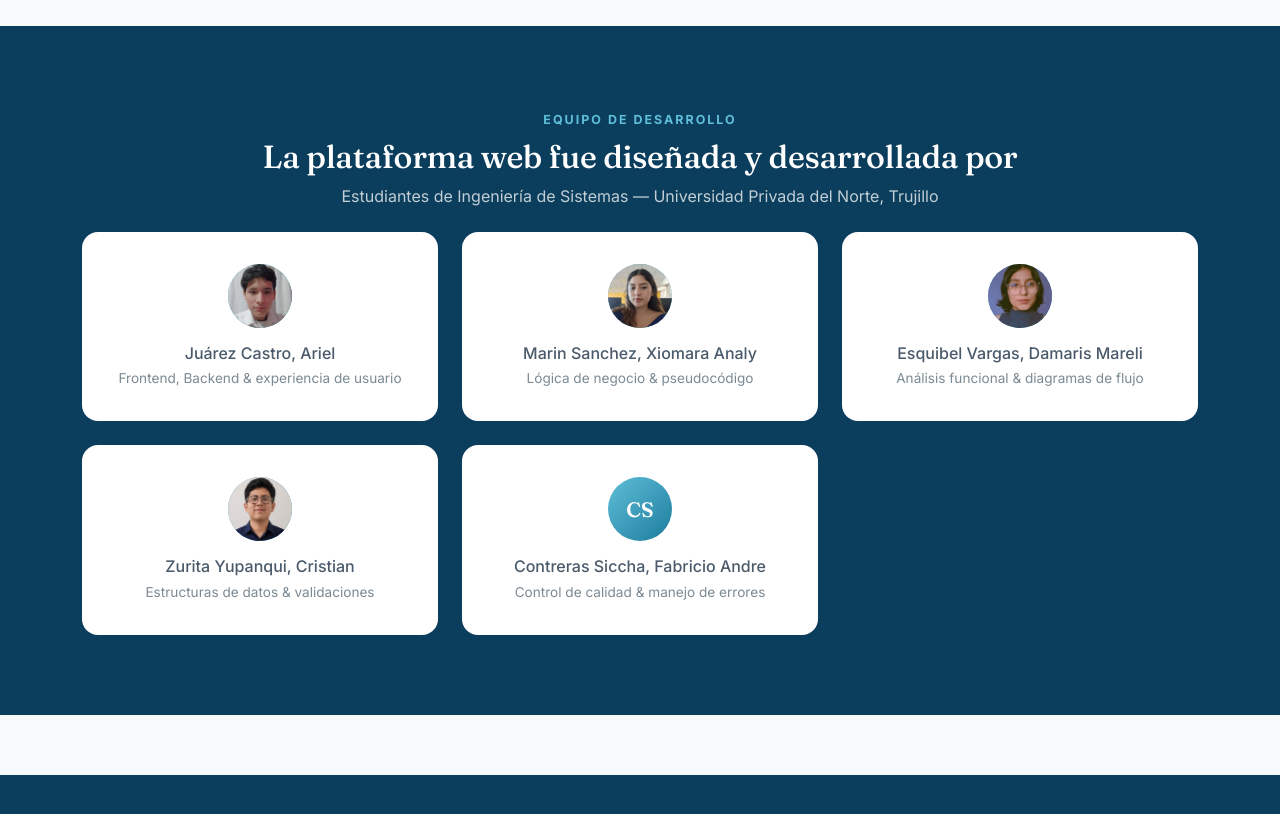
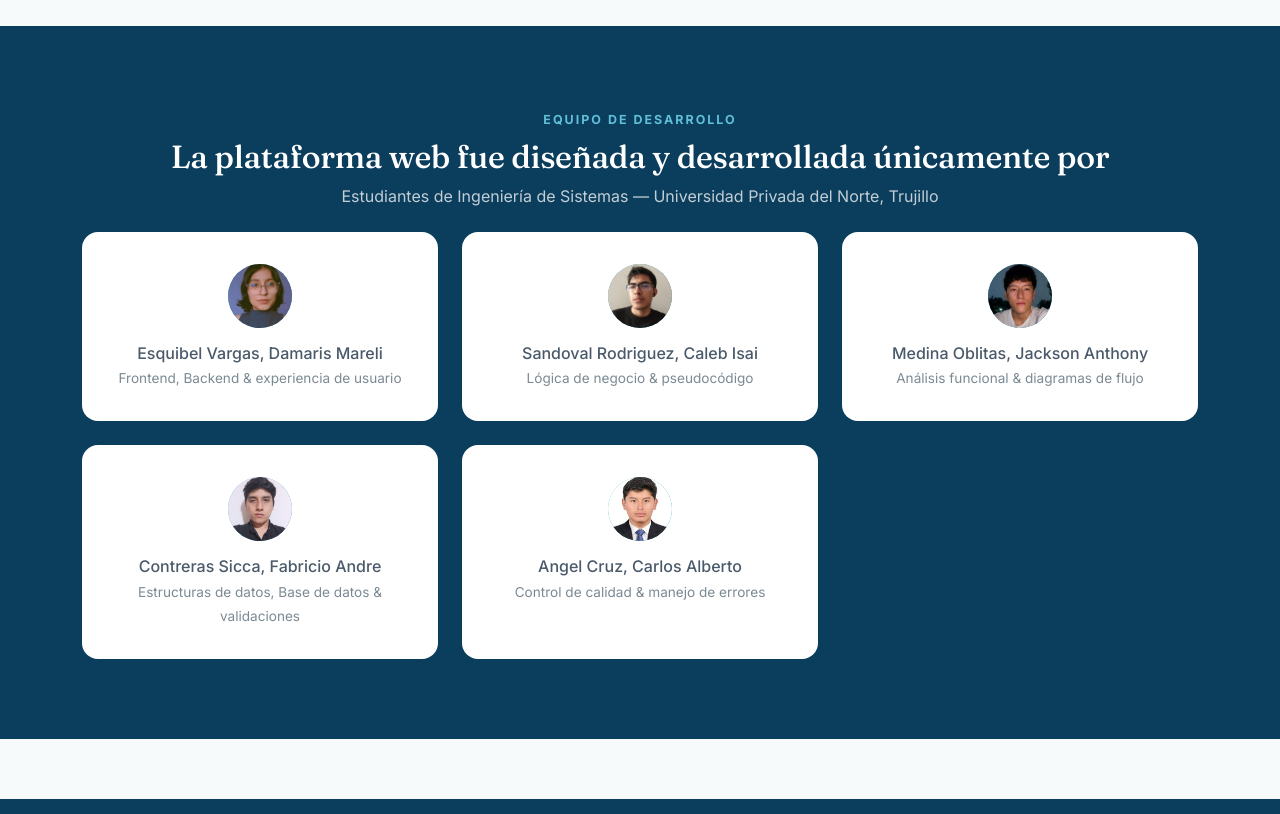
Before and after one commit to redscarf21/khanauky-ent, a plain HTML site: page frontend/nosotros.html in a window 1280 px wide. Shown: the part 2300-3114 px from the top of the page. Drawn offline with nearby package versions, Linux system fonts and the light colour scheme; no server answers.

Commit message:
p-web memb

```diff
--- a/frontend/nosotros.html
+++ b/frontend/nosotros.html
@@ -174,7 +174,7 @@
       <div class="container">
         <div class="text-center mb-5">
           <span class="seccion-eyebrow">Equipo de desarrollo</span>
-          <h2 class="mt-2">La plataforma web fue diseñada y desarrollada por</h2>
+          <h2 class="mt-2">La plataforma web fue diseñada y desarrollada únicamente por</h2>
           <p class="lead-sub">Estudiantes de Ingeniería de Sistemas — Universidad Privada del Norte, Trujillo</p>
         </div>
         <div class="row g-4">
@@ -182,48 +182,45 @@
     <div class="row g-4">
         <div class="col-sm-6 col-lg-4">
             <div class="team-card">
-            <div class="team-avatar"><img src="img/equipo/chris.jpeg" alt="EV"
-                onerror="this.replaceWith(Object.assign(document.createElement('span'), {textContent: 'EV'}))">
-            </div>
-            <h6>Juárez Castro, Ariel</h6>
+              <div class="team-avatar"><img src="img/equipo/esquibel-vargas.jpg" alt="EV"
+                  onerror="this.replaceWith(Object.assign(document.createElement('span'), {textContent: 'EV'}))"></div>
+              <h6>Esquibel Vargas, Damaris Mareli</h6>
               <span class="rol">Frontend, Backend &amp; experiencia de usuario</span>
             </div>
             </div>
             <div class="col-sm-6 col-lg-4">
               <div class="team-card">
-            <div class="team-avatar"><img src="img/equipo/xiomara.jpeg" alt="MS"
-                onerror="this.replaceWith(Object.assign(document.createElement('span'), {textContent: 'MS'}))">
-            </div>
-            <h6>Marin Sanchez, Xiomara Analy</h6>
+                <div class="team-avatar"><img src="img/equipo/caleb.jpeg" alt="MS"
+                    onerror="this.replaceWith(Object.assign(document.createElement('span'), {textContent: 'MS'}))"></div>
+                <h6>Sandoval Rodriguez, Caleb Isai</h6>
                 <span class="rol">Lógica de negocio &amp; pseudocódigo</span>
               </div>
             </div>
             <div class="col-sm-6 col-lg-4">
               <div class="team-card">
-            <div class="team-avatar"><img src="img/equipo/esquibel-vargas.jpg" alt="JC"
-                onerror="this.replaceWith(Object.assign(document.createElement('span'), {textContent: 'JC'}))">
-            </div>
-            <h6>Esquibel Vargas, Damaris Mareli</h6>
+                <div class="team-avatar"><img src="img/equipo/jackson-wang.jpeg" alt="JC"
+                    onerror="this.replaceWith(Object.assign(document.createElement('span'), {textContent: 'JC'}))"></div>
+                <h6>Medina Oblitas, Jackson Anthony</h6>
                 <span class="rol">Análisis funcional &amp; diagramas de flujo</span>
               </div>
             </div>
 
             <div class="col-sm-6 col-lg-4">
               <div class="team-card">
-            <div class="team-avatar"><img src="img/equipo/cristian.png" alt="ZY"
-                onerror="this.replaceWith(Object.assign(document.createElement('span'), {textContent: 'ZY'}))">
-            </div>
-            <h6>Zurita Yupanqui, Cristian</h6>
-            <span class="rol">Estructuras de datos &amp; validaciones</span>
+                <div class="team-avatar"><img src="img/equipo/U-P-O-S.jpeg" alt="ZY"
+                    onerror="this.replaceWith(Object.assign(document.createElement('span'), {textContent: 'ZY'}))"></div>
+                <h6>Contreras Sicca, Fabricio Andre</h6>
+                <span class="rol">Estructuras de datos, Base de datos &amp; validaciones</span>
               </div>
             </div>
             <div class="col-sm-6 col-lg-4">
               <div class="team-card">
-            <div class="team-avatar"><img src="img/equipo/contreras" alt="CS"
-                onerror="this.replaceWith(Object.assign(document.createElement('span'), {textContent: 'CS'}))">
+                <div class="team-avatar"><img src="img/equipo/carlos-angel.jpeg" alt="CS"
+                    onerror="this.replaceWith(Object.assign(document.createElement('span'), {textContent: 'CS'}))"></div>
+                <h6>Angel Cruz, Carlos Alberto</h6>
+                <span class="rol">Control de calidad &amp; manejo de errores</span>
               </div>
-            <h6>Contreras Siccha, Fabricio Andre</h6>
-            <span class="rol">Control de calidad &amp; manejo de errores</span>
+            </div>
               </div>
             </div>
         </div>
```
Also changed, not shown: frontend/img/equipo/U-P-O-S.jpeg (added), frontend/img/equipo/caleb.jpeg (added), frontend/img/equipo/carlos-angel.jpeg (added), frontend/img/equipo/jackson-wang.jpeg (added). Lines whose indentation alone changed are shown as unchanged.
